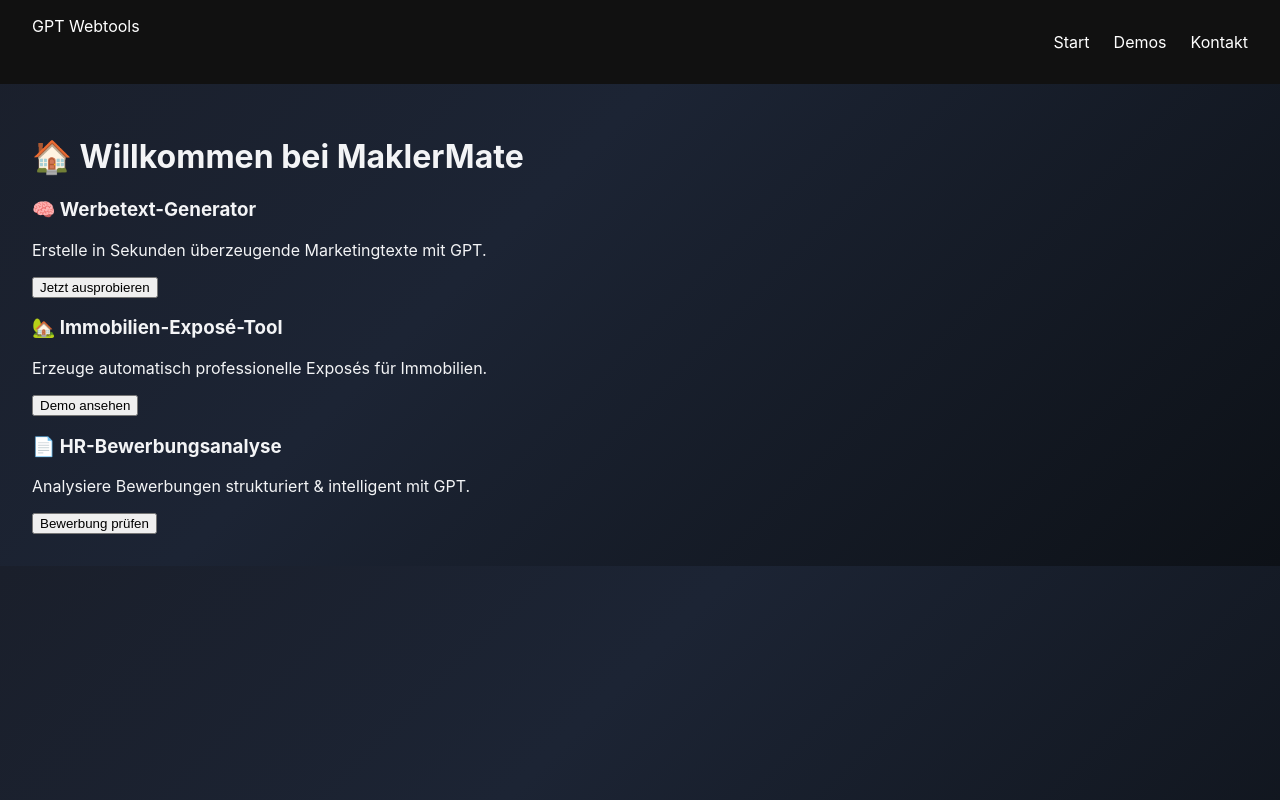
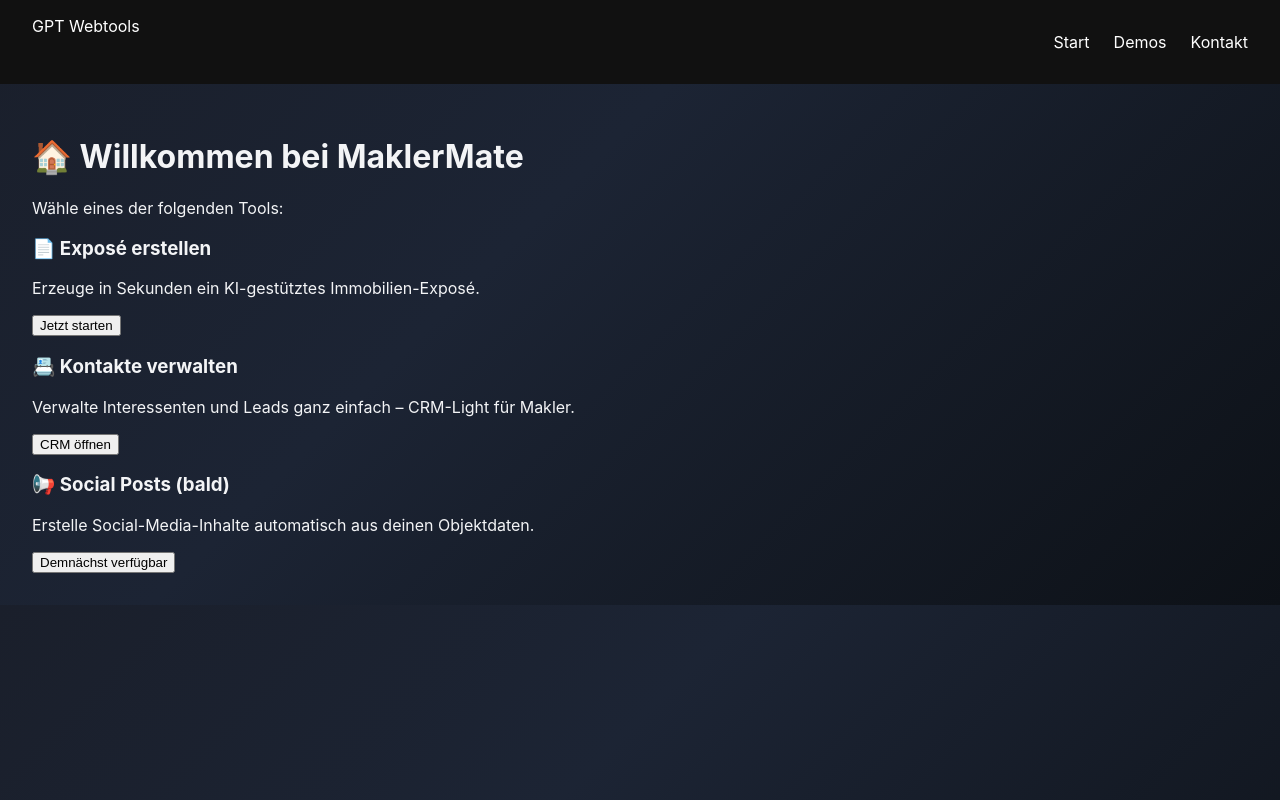
Before and after one commit to M-Sieger/MaklerMate-MVP, a React (Create React App) app: page / in a window 1280 px wide. Built offline with nearby package versions, Linux system fonts and the light colour scheme.

Commit message:
📇 Add CRMTool mit LeadForm und LeadList (basic input & Anzeige)

```diff
--- a/src/App.js
+++ b/src/App.js
@@ -1,35 +1,33 @@
-// React-Bibliothek importieren
+// App.js – Definiert das Routing & verbindet Seiten mit Layout
+
 import React from 'react';
 
-// Importiere Routing-Komponenten für verschachtelte Pfade
 import {
   Route,
   Routes,
 } from 'react-router-dom';
 
-// Layout enthält Navbar + <Outlet /> für Seiteninhalte
+// 🔁 Layout enthält Navbar + <Outlet /> für darunterliegende Seiten
 import Layout from './components/Layout';
 import CRMTool from './pages/CRM/CRMTool';
-import ExposeTool from './pages/ExposeTool';
-// Die Seiten (Pages), die in deinem Projekt verwendet werden
+import ExposeTool
+  from './pages/ExposeTool'; // ggf. anpassen, falls du die Exposé-Seite außerhalb von /CRM hast
+// 🧩 Seiten, die im Layout geladen werden sollen
 import Home from './pages/Home';
 
 const App = () => {
   return (
-    // 🔁 Definiere alle Routen deiner App
     <Routes>
-
-      {/* 🌐 Haupt-Layout-Route: alles, was "/" oder darunter ist */}
-      {/* Layout enthält die Navbar und ein <Outlet /> für Seiteninhalt */}
+      {/* 🌐 Haupt-Route mit Layout (z. B. Navbar, Footer, etc.) */}
       <Route path="/" element={<Layout />}>
 
-        {/* 🏠 Startseite (Home.jsx), wird bei "/" geladen */}
+        {/* 🏠 Startseite – geladen bei genau "/" */}
         <Route index element={<Home />} />
 
-        {/* 📇 CRM Tool – erreichbar unter "/crm" */}
+        {/* 📇 CRM Tool – erreichbar über /crm */}
         <Route path="crm" element={<CRMTool />} />
 
-        {/* 📄 Exposé Tool – erreichbar unter "/expose" */}
+        {/* 📄 Exposé Tool – erreichbar über /expose */}
         <Route path="expose" element={<ExposeTool />} />
 
       </Route>
--- a/src/components/ToolCards.jsx
+++ b/src/components/ToolCards.jsx
@@ -2,27 +2,29 @@ import React from 'react';
 
 import { useNavigate } from 'react-router-dom';
 
+// Liste der verfügbaren Tools – individuell erweiterbar
 const tools = [
   {
-    title: '🧠 Werbetext-Generator',
-    desc: 'Erstelle in Sekunden überzeugende Marketingtexte mit GPT.',
-    route: '/ads',
-    button: 'Jetzt ausprobieren'
+    title: '📄 Exposé erstellen',
+    desc: 'Erzeuge in Sekunden ein KI-gestütztes Immobilien-Exposé.',
+    route: '/expose', // neue Route für dein Exposé-Tool
+    button: 'Jetzt starten'
   },
   {
-    title: '🏡 Immobilien-Exposé-Tool',
-    desc: 'Erzeuge automatisch professionelle Exposés für Immobilien.',
-    route: '/tools/expose',
-    button: 'Demo ansehen'
+    title: '📇 Kontakte verwalten',
+    desc: 'Verwalte Interessenten und Leads ganz einfach – CRM-Light für Makler.',
+    route: '/crm', // CRM-Bereich
+    button: 'CRM öffnen'
   },
   {
-    title: '📄 HR-Bewerbungsanalyse',
-    desc: 'Analysiere Bewerbungen strukturiert & intelligent mit GPT.',
-    route: '/tools/hr',
-    button: 'Bewerbung prüfen'
+    title: '📢 Social Posts (bald)',
+    desc: 'Erstelle Social-Media-Inhalte automatisch aus deinen Objektdaten.',
+    route: '/social', // Platzhalter für spätere Erweiterung
+    button: 'Demnächst verfügbar'
   }
 ];
 
+// Komponente: ToolCards zeigt alle Tools als klickbare Karten
 export default function ToolCards() {
   const navigate = useNavigate();
 
--- a/src/index.js
+++ b/src/index.js
@@ -1,17 +1,18 @@
-// index.js
-import './index.css';
+// index.js – Einstiegspunkt der App
+
+import './index.css'; // globales Styling
 
 import React from 'react';
 
 import ReactDOM from 'react-dom/client';
 import { BrowserRouter } from 'react-router-dom';
 
-import App from './App';
+import App from './App'; // lädt alle Routen
 
 ReactDOM.createRoot(document.getElementById('root')).render(
   <React.StrictMode>
     <BrowserRouter>
-      <App />
+      <App /> {/* App enthält Routing-Logik */}
     </BrowserRouter>
   </React.StrictMode>
 );
--- a/src/pages/Home.jsx
+++ b/src/pages/Home.jsx
@@ -1,12 +1,20 @@
-// Home.jsx – Startseite mit ToolCards für Navigation
+// Home.jsx – Startseite mit ToolCards zur Auswahl der Tools
+
 import React from 'react';
 
-import ToolCards from '../components/ToolCards';
+import ToolCards
+  from '../components/ToolCards'; // Cards mit z. B. Exposé, CRM etc.
 
 const Home = () => {
   return (
     <div>
+      {/* Hauptüberschrift */}
       <h1>🏠 Willkommen bei MaklerMate</h1>
+
+      {/* Kurzbeschreibung */}
+      <p>Wähle eines der folgenden Tools:</p>
+
+      {/* Einbindung der ToolCards-Komponente */}
       <ToolCards />
     </div>
   );
```
Also changed, not shown: src/pages/ToolHub.jsx (added, +12 -0 lines).
